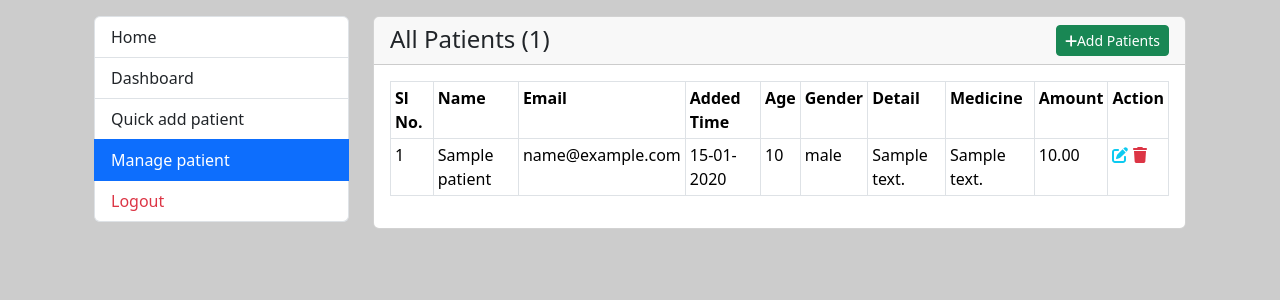
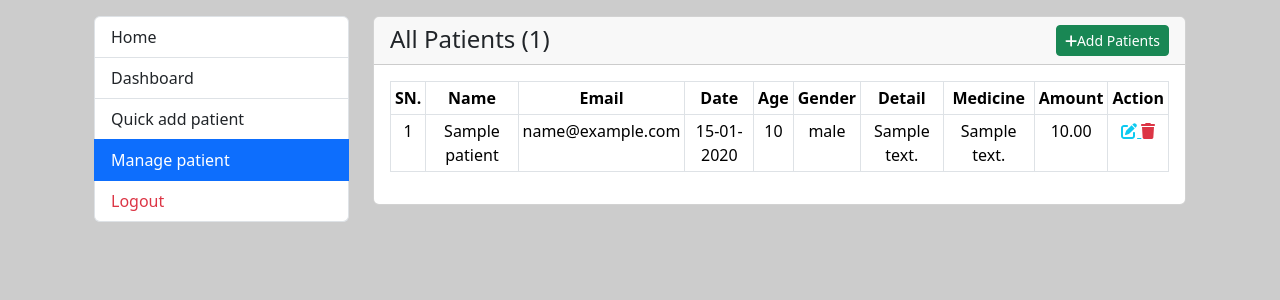
Before and after one commit to musarafhossain/MediHub, a Django app: page /patients in a window 1280 px wide. Shown: the top 300 px of the page. Run offline with Django 5.2, Linux system fonts and the light colour scheme; a user stored in the database is signed in; tables that the repository leaves empty hold one stand-in row (values such as "Sample post").

Commit message:
fix table

```diff
--- a/main/patient/templates/doctor/all-patients.html
+++ b/main/patient/templates/doctor/all-patients.html
@@ -8,12 +8,13 @@
         </h4>
         <div class="card-body">
             <div class="table-responsive">
-                <table class="table table-sm table-bordered table-hover">
+                <table class="table table-sm table-bordered table-hover text-center">
+                    <thead>
                         <tr>
-                        <th>Sl No.</th>
+                            <th>SN.</th>
                             <th>Name</th>
                             <th>Email</th>
-                        <th>Added Time</th>
+                            <th>Date</th>
                             <th>Age</th>
                             <th>Gender</th>
                             <th>Detail</th>
@@ -21,27 +22,36 @@
                             <th>Amount</th>
                             <th>Action</th>
                         </tr>
+                    </thead>
+                    <tbody>
                         {% if data %}
                             {% for row in data %}
                                 <tr>
-                                <td>{{forloop.counter}}</td>
-                                <td>{{row.name}}</td>
-                                <td>{{row.email}}</td>
-                                <td>{{row.added_time|date:'d-m-Y'}}</td>
-                                <td>{{row.age}}</td>
-                                <td>{{row.gender}}</td>
-                                <td>{{row.detail}}</td>
-                                <td>{{row.medicine_detail}}</td>
-                                <td>{{row.amount}}</td>
+                                    <td>{{ forloop.counter }}</td>
+                                    <td>{{ row.name }}</td>
+                                    <td>{{ row.email }}</td>
+                                    <td>{{ row.added_time|date:'d-m-Y' }}</td>
+                                    <td>{{ row.age }}</td>
+                                    <td>{{ row.gender }}</td>
+                                    <td>{{ row.detail }}</td>
+                                    <td>{{ row.medicine_detail }}</td>
+                                    <td>{{ row.amount }}</td>
                                     <td>
-                                    <a href="{% url 'update-patients' row.id %}" class="text-info"><i class="fa-solid fa-pen-to-square"></i></a>
+                                        <a href="{% url 'update-patients' row.id %}" class="text-info">
+                                            <i class="fa-solid fa-pen-to-square"></i>
+                                        </a>
                                         <a href="{% url 'delete-patients' row.id %}" class="text-danger" onclick="return confirm('Are you sure you want to delete this patient?');">
                                             <i class="fa-solid fa-trash"></i>
                                         </a>
                                     </td>
                                 </tr>
                             {% endfor %}
+                        {% else %}
+                            <tr>
+                                <td colspan="10">No patients found.</td>
+                            </tr>
                         {% endif %}
+                    </tbody>
                 </table>
             </div>
         </div>
```
Lines whose indentation alone changed are shown as unchanged.
